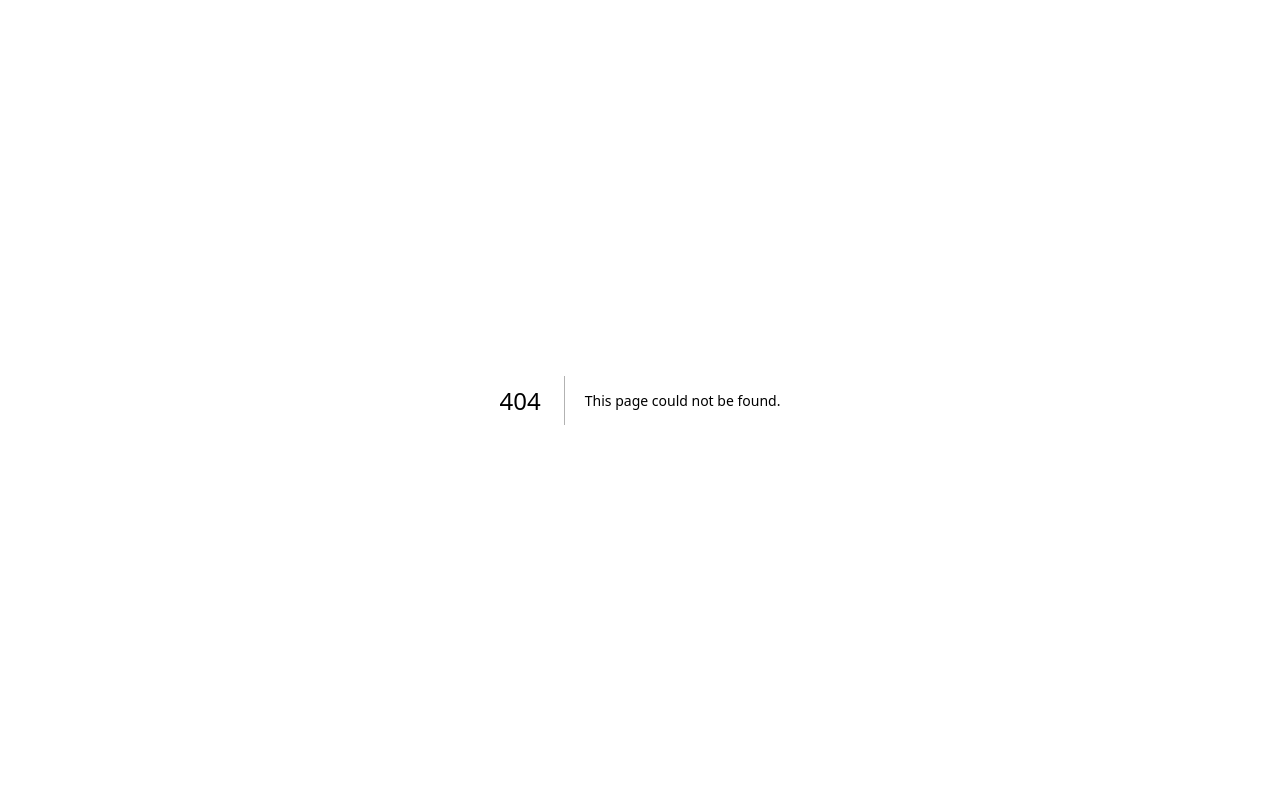
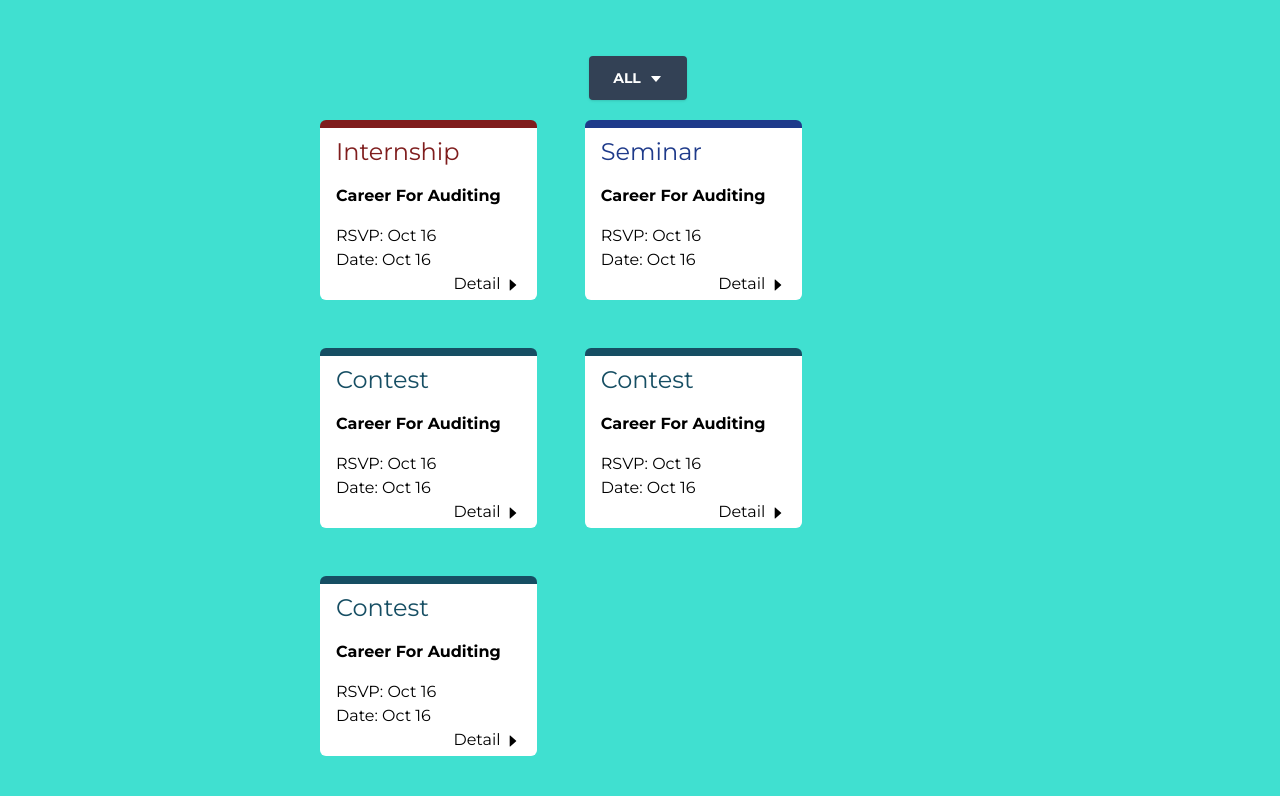
Before and after one commit to goodgoed/sunyk_careerdevWeb, a Next.js app: page /main in a window 1280 px wide. Before the commit this address had no page. Built offline with nearby package versions, Linux system fonts and the light colour scheme.

Commit message:
Card & Dropdown + dummy test files

```diff
--- /dev/null
+++ b/components/card.tsx
@@ -0,0 +1,50 @@
+import { AiFillCaretRight } from 'react-icons/ai';
+import { format } from 'date-fns';
+import React from 'react';
+
+interface Props {
+  type: string;
+  title: string;
+  rsvp: string;
+  date: string;
+}
+
+const Card = ({ type, title, rsvp, date }: Props) => {
+  const formattedRsvp = format(new Date(rsvp), 'MMM dd');
+  const formattedDate = format(new Date(date), 'MMM dd');
+
+  let borderColor;
+  let textColor;
+  if (type.toLowerCase() === 'internship') {
+    borderColor = 'border-red-900';
+    textColor = 'text-red-900';
+  } else if (type.toLowerCase() === 'seminar') {
+    borderColor = 'border-blue-900';
+    textColor = 'text-blue-900';
+  } else if (type.toLowerCase() === 'contest') {
+    borderColor = 'border-cyan-900';
+    textColor = 'text-cyan-900';
+  }
+
+  return (
+    <div
+      className={`w-90 bg-white rounded-md px-4 py-1 border-t-8 ` + borderColor}
+    >
+      <div>
+        <h4 className={`text-2xl pt-1 ` + textColor}>{type}</h4>
+        <h4 className="font-bold py-4 pr-5">{title}</h4>
+        <div>
+          <p>RSVP: {formattedRsvp}</p>
+          <p>Date: {formattedDate}</p>
+        </div>
+      </div>
+      <div className="flex justify-end">
+        <a href="#">
+          Detail <AiFillCaretRight className="inline-block" />
+        </a>
+      </div>
+    </div>
+  );
+};
+
+export default Card;
--- /dev/null
+++ b/components/dropDown.tsx
@@ -0,0 +1,125 @@
+//https://www.creative-tim.com/learning-lab/tailwind-starter-kit/documentation/react/dropdown
+
+import React from 'react';
+import { createPopper } from '@popperjs/core';
+import { AiFillCaretDown } from 'react-icons/ai';
+
+type Props = {
+  color: string;
+  option: string;
+  setOption: (option: string) => void;
+};
+
+const Dropdown = ({ color, option, setOption }: Props) => {
+  // dropdown props
+  const [dropdownPopoverShow, setDropdownPopoverShow] = React.useState(false);
+  // const [option, setOption] = React.useState('All');
+  const btnDropdownRef: React.RefObject<HTMLButtonElement> = React.useRef(null);
+  const popoverDropdownRef: React.RefObject<HTMLDivElement> =
+    React.useRef(null);
+
+  const openDropdownPopover = () => {
+    setDropdownPopoverShow(true);
+    createPopper(btnDropdownRef.current, popoverDropdownRef.current, {
+      placement: 'bottom',
+    });
+  };
+  const closeDropdownPopover = () => {
+    setDropdownPopoverShow(false);
+  };
+
+  // bg colors
+  let bgColor;
+  color === 'white'
+    ? (bgColor = 'bg-slate-700')
+    : (bgColor = 'bg-' + color + '-500');
+  return (
+    <>
+      <div className="flex flex-wrap">
+        <div className="w-full sm:w-6/12 md:w-4/12 px-4">
+          <button
+            className={
+              'text-white font-bold uppercase text-sm px-6 py-3 rounded shadow hover:shadow-lg outline-none focus:outline-none mr-1 mb-1 ease-linear transition-all duration-150 ' +
+              bgColor
+            }
+            type="button"
+            ref={btnDropdownRef}
+            onClick={() => {
+              dropdownPopoverShow
+                ? closeDropdownPopover()
+                : openDropdownPopover();
+            }}
+          >
+            <div className="flex flex-row align-middle justify-center">
+              {option} <AiFillCaretDown className="inline mt-1 ml-2" />
+            </div>
+          </button>
+          <div
+            ref={popoverDropdownRef}
+            className={
+              (dropdownPopoverShow ? 'block ' : 'hidden ') +
+              (color === 'white' ? 'bg-white ' : bgColor + ' ') +
+              'text-base z-50 float-left py-2 list-none text-left rounded shadow-lg mt-1'
+            }
+            style={{ minWidth: '12rem' }}
+          >
+            <div
+              className={
+                'text-sm py-2 px-4 font-normal block w-full whitespace-nowrap bg-transparent cursor-pointer' +
+                (color === 'white' ? ' text-slate-700' : 'text-white')
+              }
+              onClick={(e) => {
+                e.preventDefault();
+                closeDropdownPopover();
+                setOption('All');
+              }}
+            >
+              All
+            </div>
+            <div
+              className={
+                'text-sm py-2 px-4 font-normal block w-full whitespace-nowrap bg-transparent cursor-pointer' +
+                (color === 'white' ? ' text-slate-700' : 'text-white')
+              }
+              onClick={(e) => {
+                e.preventDefault();
+                closeDropdownPopover();
+                setOption('Internship');
+              }}
+            >
+              Internship
+            </div>
+            <div
+              className={
+                'text-sm py-2 px-4 font-normal block w-full whitespace-nowrap bg-transparent cursor-pointer' +
+                (color === 'white' ? ' text-slate-700' : 'text-white')
+              }
+              onClick={(e) => {
+                e.preventDefault();
+                closeDropdownPopover();
+                setOption('Seminar');
+              }}
+            >
+              Seminar
+            </div>
+            <div
+              className={
+                'text-sm py-2 px-4 font-normal block w-full whitespace-nowrap bg-transparent cursor-pointer' +
+                (color === 'white' ? ' text-slate-700' : 'text-white')
+              }
+              onClick={(e) => {
+                e.preventDefault();
+                closeDropdownPopover();
+                setOption('Contest');
+              }}
+            >
+              Contest
+            </div>
+          </div>
+        </div>
+      </div>
+    </>
+  );
+};
+
+export default Dropdown;
--- /dev/null
+++ b/lib/contents.json
@@ -0,0 +1,23 @@
+[
+  {
+    "title": "Career For Auditing",
+    "type": "Internship",
+    "deadline": "2021-10-16",
+    "date": "2021-10-16",
+    "major": "CS"
+  },
+  {
+    "title": "Career For Auditing",
+    "type": "Seminar",
+    "deadline": "2021-10-18",
+    "date": "2021-10-21",
+    "major": "BM"
+  },
+  {
+    "title": "Career For Auditing",
+    "type": "Contest",
+    "deadline": "2021-10-16",
+    "date": "2021-10-16",
+    "major": "TSM"
+  }
+]
--- /dev/null
+++ b/lib/contents.ts
@@ -0,0 +1,5 @@
+import contents from './contents.json';
+
+export default function fetchContents() {
+  return contents;
+}
--- a/package.json
+++ b/package.json
@@ -6,9 +6,12 @@
     "start": "next start"
   },
   "dependencies": {
+    "@popperjs/core": "2.9.1",
+    "date-fns": "^2.29.3",
     "next": "latest",
     "react": "18.1.0",
-    "react-dom": "18.1.0"
+    "react-dom": "18.1.0",
+    "react-icons": "^4.6.0"
   },
   "devDependencies": {
     "@types/node": "17.0.35",
--- /dev/null
+++ b/pages/_document.tsx
@@ -0,0 +1,20 @@
+import { Html, Head, Main, NextScript } from 'next/document';
+
+export default function Document() {
+  return (
+    <Html>
+      <Head>
+        <link rel="preconnect" href="https://fonts.googleapis.com" />
+        <link rel="preconnect" href="https://fonts.gstatic.com" />
+        <link
+          href="https://fonts.googleapis.com/css2?family=Montserrat:wght@400;700&display=swap"
+          rel="stylesheet"
+        />
+      </Head>
+      <body>
+        <Main />
+        <NextScript />
+      </body>
+    </Html>
+  );
+}
--- a/pages/index.tsx
+++ b/pages/index.tsx
@@ -1,4 +1,5 @@
 import type { NextPage } from 'next';
+import Main from './main';
 import Head from 'next/head';
 import Image from 'next/image';
 
@@ -6,7 +7,7 @@ const Home: NextPage = () => {
   return (
     <>
       <header></header>
-      <main></main>
+      <Main />
     </>
   );
 };
--- /dev/null
+++ b/pages/main.tsx
@@ -0,0 +1,66 @@
+import DropdownComponent from '../components/dropDown';
+import Card from '../components/card';
+import React, { useEffect } from 'react';
+import fetchContents from '../lib/contents';
+
+const Main: React.FC = () => {
+  const [option, setOption] = React.useState('All');
+
+  function handleOption(option: string) {
+    setOption(option);
+  }
+
+  //testing code
+  const [contents, setContents] = React.useState([]);
+  React.useEffect(() => {
+    setContents(fetchContents());
+  }, []);
+
+  return (
+    <main className="py-10">
+      <div className="flex justify-center align-middle py-4">
+        <DropdownComponent
+          color="white"
+          setOption={handleOption}
+          option={option}
+        />
+      </div>
+      <div className="flex justify-center">
+        <div className="w-1/2 flex flex-wrap justify-start align-middle gap-12">
+          <Card
+            type="Internship"
+            title="Career For Auditing"
+            rsvp="2022-10-16"
+            date="2022-10-16"
+          />
+          <Card
+            type="Seminar"
+            title="Career For Auditing"
+            rsvp="2022-10-16"
+            date="2022-10-16"
+          />
+          <Card
+            type="Contest"
+            title="Career For Auditing"
+            rsvp="2022-10-16"
+            date="2022-10-16"
+          />
+          <Card
+            type="Contest"
+            title="Career For Auditing"
+            rsvp="2022-10-16"
+            date="2022-10-16"
+          />
+          <Card
+            type="Contest"
+            title="Career For Auditing"
+            rsvp="2022-10-16"
+            date="2022-10-16"
+          />
+        </div>
+      </div>
+    </main>
+  );
+};
+
+export default Main;
--- a/styles/globals.css
+++ b/styles/globals.css
@@ -2,7 +2,11 @@
 @tailwind components;
 @tailwind utilities;
 
-.headerUp {
+* {
+  font-family: 'Montserrat', sans-serif;
+}
+
+header {
   min-height: 60vh;
   background-color: rgb(6, 124, 189);
 }
@@ -12,10 +16,10 @@ main {
   background-color: turquoise;
 }
 
-@layer base {
+/* @layer base {
   :root {
     --color-darkcyan: 6 124 179;
     --color-oldrose: 127, 77, 105;
     --color-lightsteelblue: 204, 219, 227;
   }
-}
+} */
--- a/tailwind.config.js
+++ b/tailwind.config.js
@@ -6,13 +6,13 @@ module.exports = {
   ],
   theme: {
     extend: {},
-    colors: {
-      darkcyan: 'rgb(var(--color-darkcyan)',
-      lightsteelblue: 'rgb(var(--color-lightsteelblue)',
-      oldrose: 'rgb(var(--color-oldrose)',
-      emerald: '#10b981',
-      violet: '#8b5cf6',
-    },
+    // colors: {
+    //   darkcyan: 'rgb(var(--color-darkcyan)',
+    //   lightsteelblue: 'rgb(var(--color-lightsteelblue)',
+    //   oldrose: 'rgb(var(--color-oldrose)',
+    //   emerald: '#10b981',
+    //   violet: '#8b5cf6',
+    // },
   },
   plugins: [],
 };
--- a/tsconfig.json
+++ b/tsconfig.json
@@ -4,7 +4,7 @@
     "lib": ["dom", "dom.iterable", "esnext"],
     "allowJs": true,
     "skipLibCheck": true,
-    "strict": true,
+    "strict": false,
     "forceConsistentCasingInFileNames": true,
     "noEmit": true,
     "esModuleInterop": true,
```
Also changed, not shown: 1 other file (tests, documents, lock files or other folders).
